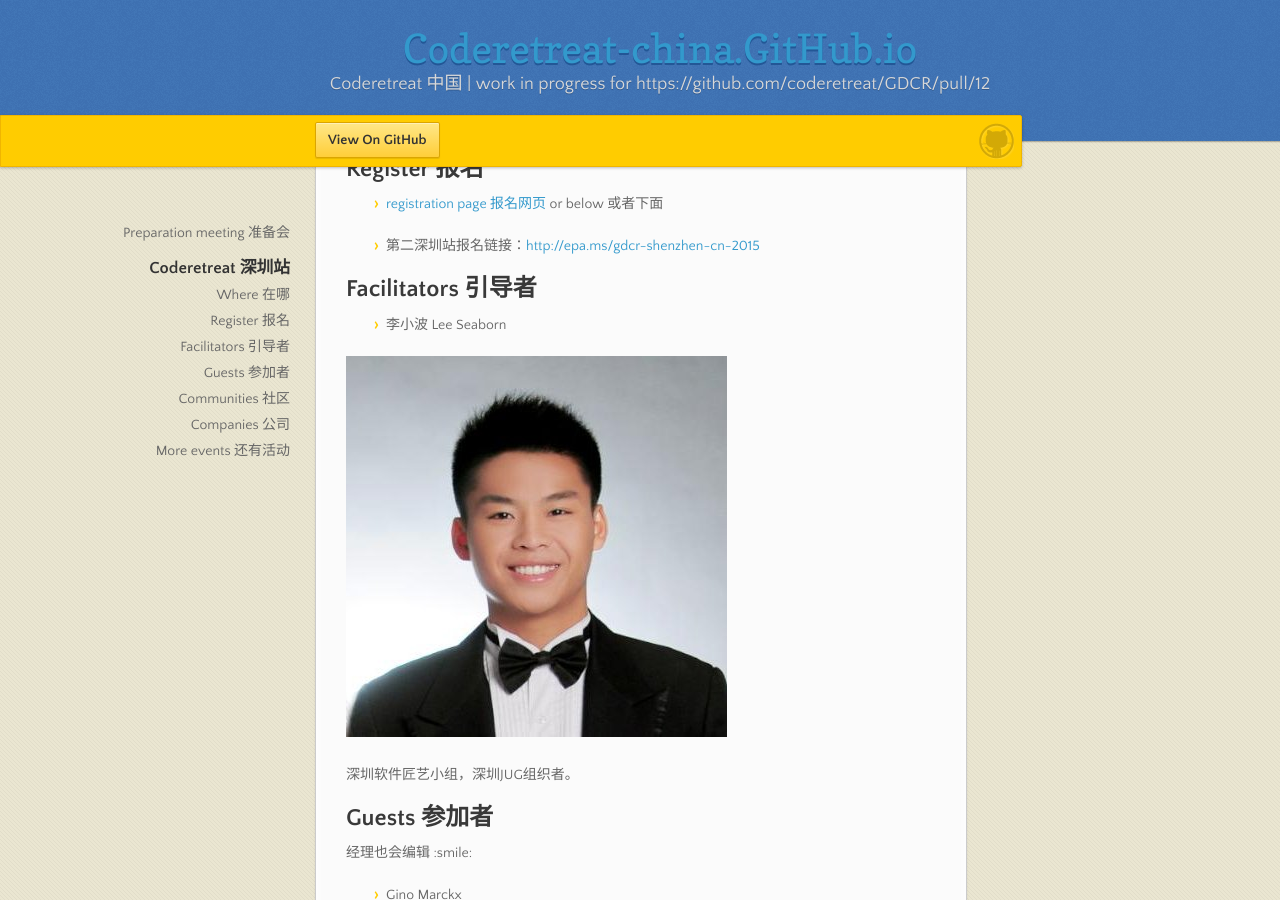
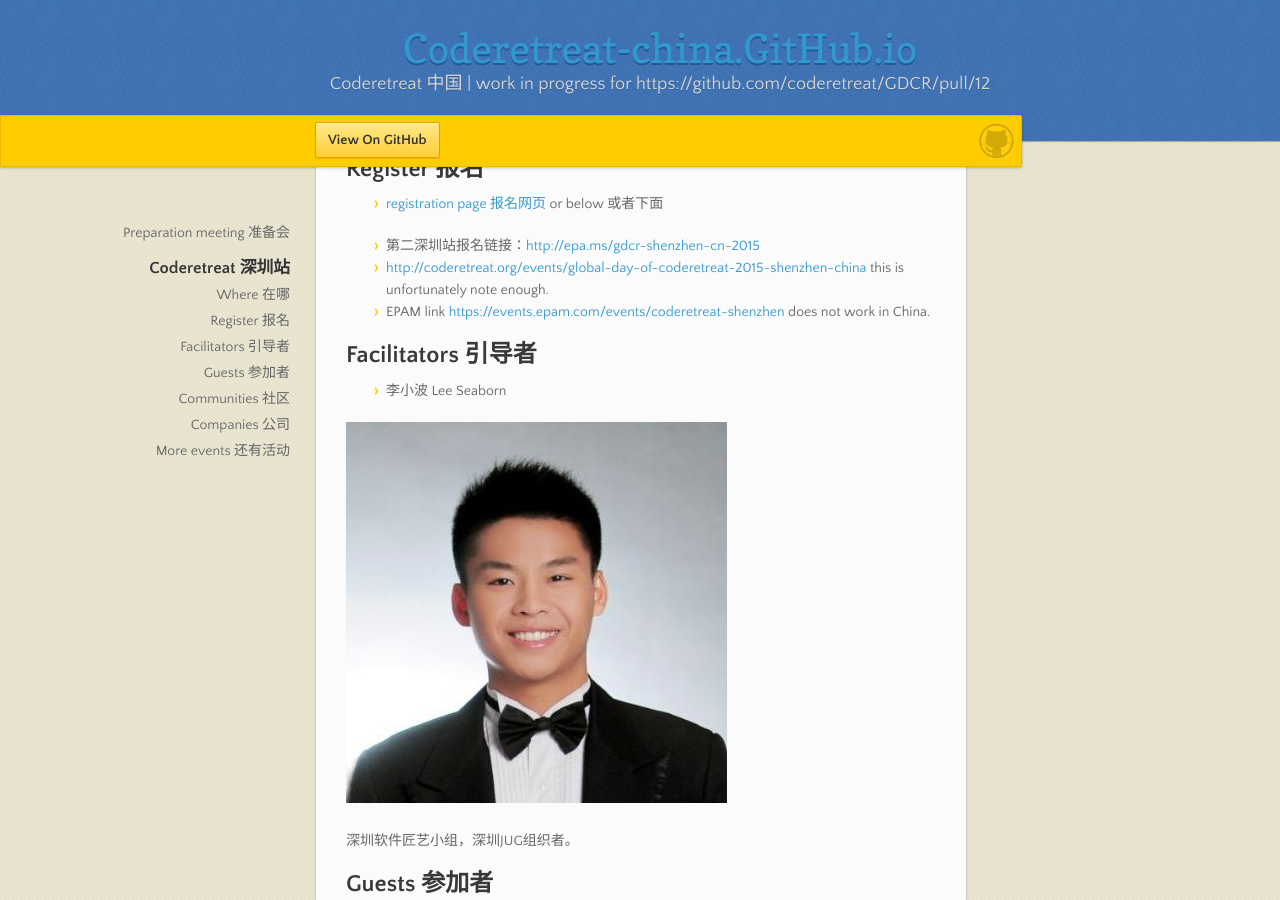
Before and after one commit to coderetreat-china/coderetreat-china.github.io, a Jekyll site: the page built from shenzhen.md, in a window 1280 px wide and 900 px high, scrolled down 519 px. Built offline with Jekyll 4.4.1, drawn with Linux system fonts in a browser that asks for light colours; nearby versions of some CDN libraries.

Commit message:
more links

```diff
--- a/shenzhen.md
+++ b/shenzhen.md
@@ -26,6 +26,8 @@ title: Coderetreat 中国 - 深圳站
 <script type="text/javascript" src="https://yoopay.cn/scripts/easyXDM.min.js"></script> <script type="text/javascript"> var REMOTE = "https://yoopay.cn";var transport = new easyXDM.Socket(/** The configuration */{remote: REMOTE + "/proxy.html?url=/payment/payment_widget/31126629%3Fwidth%3Dbig%26attendeeList%3Dshow%26ref%3D", swf: REMOTE + "/scripts/easyxdm.swf", container: "embedded", onMessage: function(message, origin) {this.container.getElementsByTagName("iframe")[0].style.width = "100%";this.container.getElementsByTagName("iframe")[0].style.height = parseInt(message) + 20 + "px";}});</script> <div id="embedded"></div>
 
 - 第二深圳站报名链接：<http://epa.ms/gdcr-shenzhen-cn-2015>
+- <http://coderetreat.org/events/global-day-of-coderetreat-2015-shenzhen-china> this is unfortunately note enough.
+- EPAM link <https://events.epam.com/events/coderetreat-shenzhen> does not work in China.
 
 ## Facilitators 引导者
 
```
